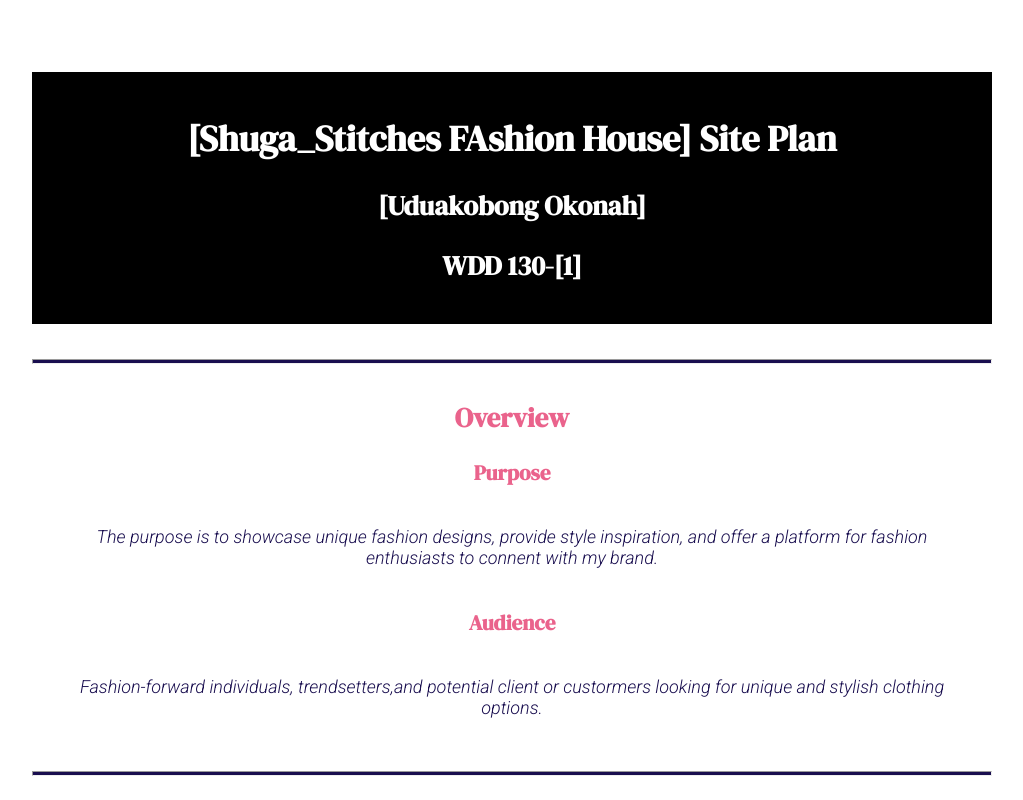
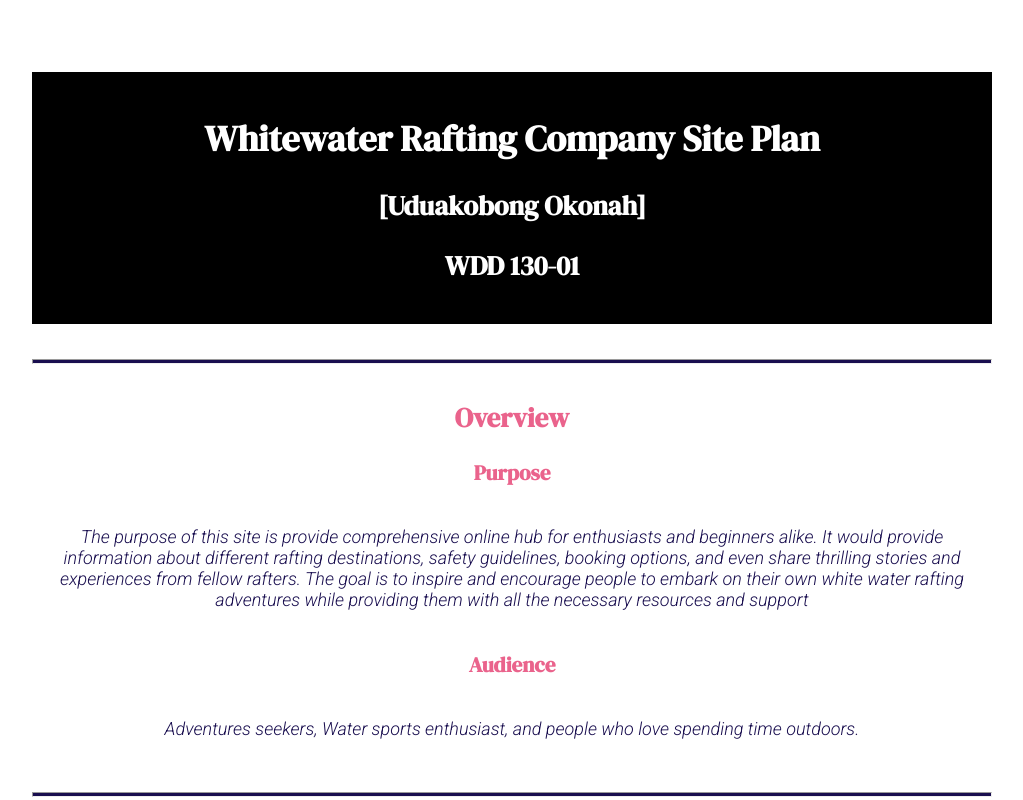
Before and after one commit to Udokonah/WDD130, a plain HTML site: page wwr/site_plan_rafting.html in a window 1280 px wide. Shown: the top 800 px of the page, without its empty margins (128-1151 px from the left). Drawn offline with Linux system fonts and the light colour scheme.

Commit message:
correction on site whitewater rafting

```diff
--- a/wwr/site_plan_rafting.html
+++ b/wwr/site_plan_rafting.html
@@ -10,9 +10,9 @@
 
 <body>
   <header>
-    <h1>[Shuga_Stitches FAshion House] Site Plan</h1>
+    <h1>Whitewater Rafting Company Site Plan</h1>
     <h2>[Uduakobong Okonah]</h2>
-    <h2>WDD 130-[1]</h2>
+    <h2>WDD 130-01</h2>
     <!-- In the header above, add the name of your site, your name and class number. For example if you are in section 3 you would put WDD 130-03 -->
   </header>
   <main>
@@ -20,19 +20,22 @@
     <hr />
     <h2>Overview</h2>
     <h3>Purpose</h3>
-    <p>The purpose is to showcase unique fashion designs, provide style inspiration,
-         and offer a platform for fashion enthusiasts to connent with my brand.</p>
-    <!-- change this -->
+    <p>
+      The purpose of this site is provide comprehensive online hub for enthusiasts and beginners alike.
+       It would provide information about different rafting destinations, safety guidelines, booking options,
+        and even share thrilling stories and experiences from fellow rafters.
+       The goal is to inspire and encourage people to embark on their own white water rafting adventures while providing them with all the necessary resources and support
+    </p>
 
     <h3>Audience</h3>
-    <p>Fashion-forward individuals, trendsetters,and potential client or custormers looking for unique and stylish clothing options.</p>
+    <p>Adventures seekers, Water sports enthusiast, and people who love spending time outdoors.</p>
     <!-- change this -->
 
     <hr />
     <h2>Branding</h2>
     <h3>Website Logo</h3>
     <!-- Replace this with some sort of logo for your site.  A logo can be as simple as the name of your site in a nice font :) -->
-    <img src="logo.jpg" width="250pk" alt="Logo image" />
+    <img src="Dry_oar_logo.jpg" width="250pk" alt="Logo image" />
     <hr />
     <h2>Style Guide</h2>
 
```
Also changed, not shown: wwr/Dry_oar_logo.jpg (added), wwr/logo.jpg (deleted), wwr/logo.png (renamed from wwr/images/logo.png).
